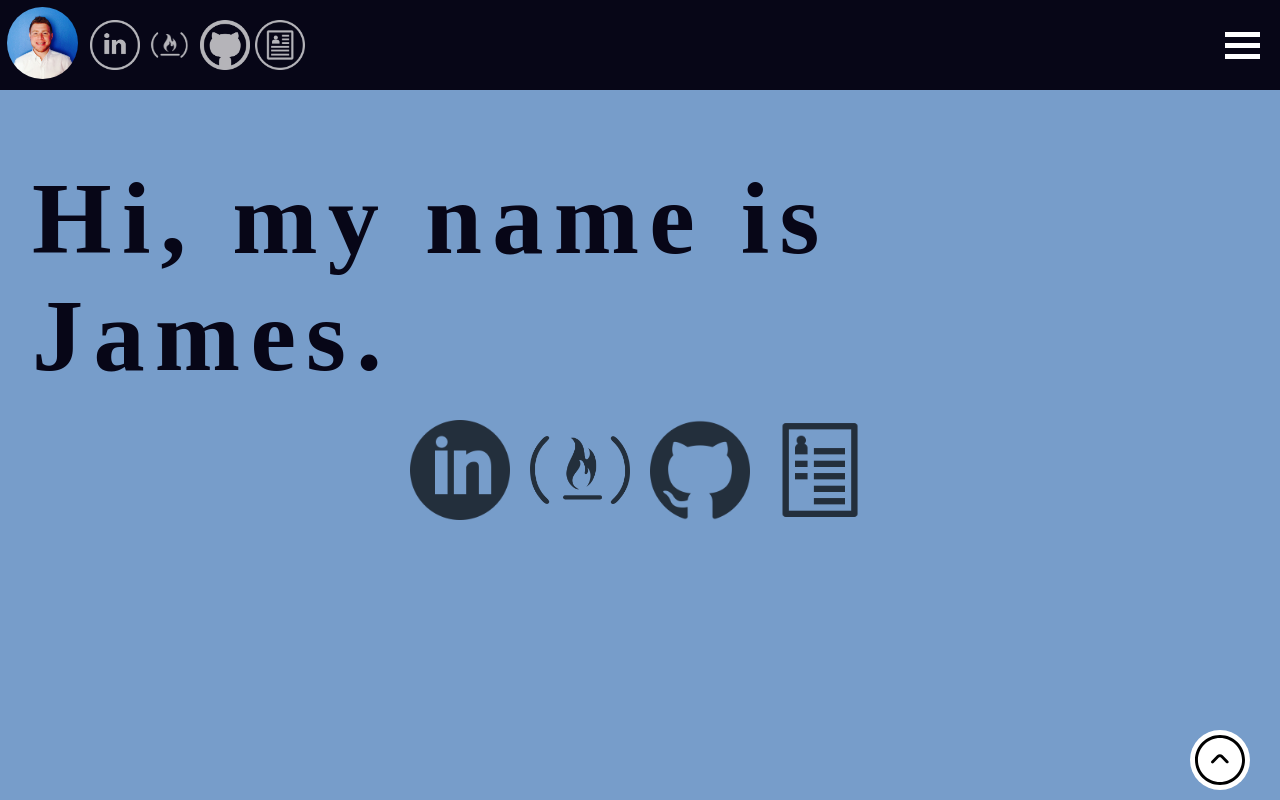
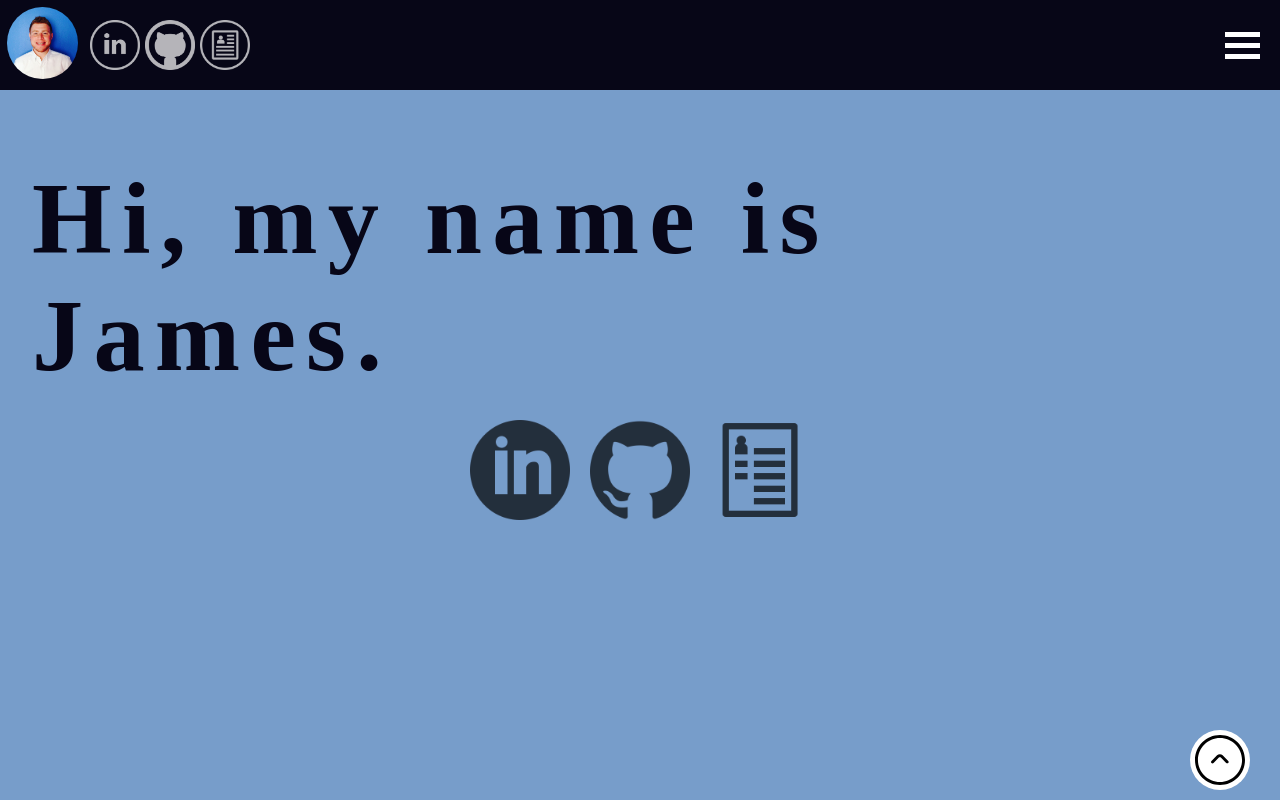
Before and after one commit to jameslevine/Portfolio-Website, a plain HTML site: page index.html in a window 1280 px wide. Shown: the top 800 px of the page. Drawn offline with Linux system fonts and the light colour scheme.

Commit message:
Update index.html

```diff
--- a/index.html
+++ b/index.html
@@ -32,9 +32,8 @@
         <a href="#"><img class="navbar-image" src="./assets/portraitjames.jpg" alt=""></a>
         <section class="logo-flexbox">
           <div class="links-flexbox__cards__one links-flexbox__cardstop"><a href="https://www.linkedin.com/in/jamesalexanderlevine" target="_blank"><img src="./assets/linkedinwhite.png" alt="" style="width:50px;height:auto;"></a></div>
-          <div class="links-flexbox__cards__two links-flexbox__cardstop"><a href="https://www.freecodecamp.org/jameslevine" target="_blank"><img src="./assets/fccwhite.png" alt="" style="width:50px;height:auto;"></a></div>
           <div class="links-flexbox__cards__three links-flexbox__cardstop"><a href="https://github.com/jameslevine" target="_blank"><img src="./assets/githubwhite.png" alt="" style="width:50px;height:auto;"></a></div>
-          <div class="links-flexbox__cards__four links-flexbox__cardstop"><a href="https://drive.google.com/file/d/1ff8gH4LQASnyUSzgdANPtMQukM7opliN/view?usp=sharing" target="_blank"><img src="./assets/cvwhite.png" alt="" style="width:50px;height:auto;"></a></div>
+          <div class="links-flexbox__cards__four links-flexbox__cardstop"><a href="https://drive.google.com/file/d/18uOge9e3-Uz6XZqLqf3weNSPHp3tCe_s/view?usp=sharing" target="_blank"><img src="./assets/cvwhite.png" alt="" style="width:50px;height:auto;"></a></div>
         </section>
       </div>
       <div class="navbar-weather-container">
@@ -70,9 +69,8 @@
       </div>
       <section class="links-flexbox">
         <div class="links-flexbox__cards"><a href="https://www.linkedin.com/in/jamesalexanderlevine" target="_blank"><img src="./assets/linkedin.png" alt="" class="links-flexbox__cards__image"></a></div>
-        <div class="links-flexbox__cards"><a href="https://www.freecodecamp.org/jameslevine" target="_blank"><img src="./assets/freecodecamp.png" alt="" class="links-flexbox__cards__image"></a></div>
         <div class="links-flexbox__cards"><a href="https://github.com/jameslevine" target="_blank"><img src="./assets/github-logo.png" alt="" class="links-flexbox__cards__image"></a></div>
-        <div class="links-flexbox__cards"><a href="https://drive.google.com/file/d/1ff8gH4LQASnyUSzgdANPtMQukM7opliN/view?usp=sharing" target="_blank"><img src="./assets/cv.png" alt="" class="links-flexbox__cards__image"></a></div>
+        <div class="links-flexbox__cards"><a href="https://drive.google.com/file/d/18uOge9e3-Uz6XZqLqf3weNSPHp3tCe_s/view?usp=sharing" target="_blank"><img src="./assets/cv.png" alt="" class="links-flexbox__cards__image"></a></div>
       </section>
     </div>
   </nav>
```
